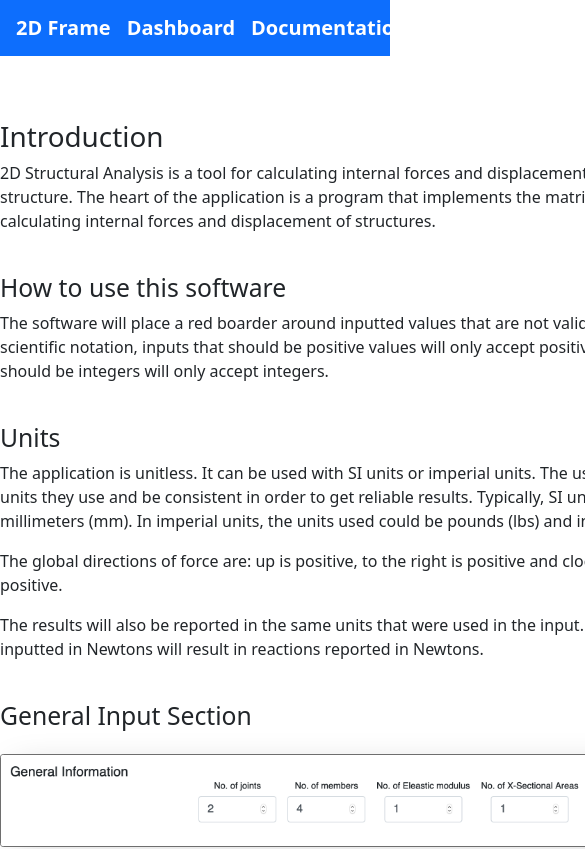
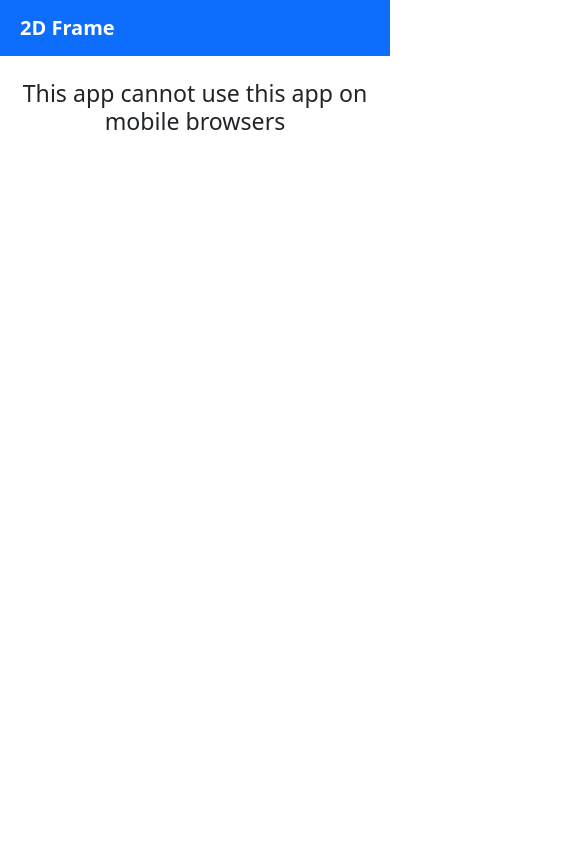
Before and after one commit to FredLavoie/2D-frame, a React (Vite) app: page /documentation in a window 390 px wide. Shown: the top 849 px of the page, 585 px wide, since content can reach past the window. Built offline with nearby package versions, Linux system fonts and the light colour scheme.

Commit message:
Small refactor of Documentation, Layout, Mobile, Main and App components

```diff
--- a/src/App.tsx
+++ b/src/App.tsx
@@ -7,7 +7,6 @@ import Dashboard from "./views/Dashboard";
 import Documentation from "./views/Documentation";
 import RouteNotFound from "./views/RouteNotFound";
 
-import "./index.scss";
 import "./App.scss";
 
 function App(): JSX.Element {
--- a/src/components/Layout.module.scss
+++ b/src/components/Layout.module.scss
@@ -1,11 +1,11 @@
 .nav-links-container {
     width: 100%;
-    padding-left: 16px;
+    padding-left: 1em;
     display: flex;
     flex-direction: row;
     justify-content: space-between;
 
-    a {
+    .title-link {
         font-weight: bold;
     }
 }
--- a/src/components/Layout.tsx
+++ b/src/components/Layout.tsx
@@ -8,7 +8,7 @@ function Layout(): JSX.Element {
         <>
             <nav className="navbar sticky-top navbar-dark bg-primary">
                 <div className={styles["nav-links-container"]}>
-                    <Link className="navbar-brand bold" to="/">
+                    <Link className={`${styles["title-link"]} navbar-brand bold`} to="/">
                         2D Frame
                     </Link>
                     <div className="navbar-brand">
@@ -17,6 +17,9 @@ function Layout(): JSX.Element {
                         </Link>
                         <Link className="navbar-brand" to="/documentation">
                             Documentation
+                        </Link>
+                        <Link className="navbar-brand" to="/documentation">
+                            Login
                         </Link>
                     </div>
                 </div>
--- a/src/index.scss
+++ b/src/index.scss
@@ -28,3 +28,22 @@ body {
     -ms-overflow-style: none; /* IE and Edge */
     scrollbar-width: none; /* Firefox */
 }
+
+/* consider moving this to the Documentation view scss file */
+p {
+    text-align: left;
+}
+
+.mobile-view {
+    display: none;
+}
+
+/* Screens smaller than 800px wide cannot use the app */
+@media (max-width: 800px) {
+    .app-container {
+        display: none;
+    }
+    .mobile-view {
+        display: block;
+    }
+}
--- a/src/main.tsx
+++ b/src/main.tsx
@@ -3,12 +3,18 @@ import ReactDOM from "react-dom/client";
 import { BrowserRouter } from "react-router-dom";
 
 import App from "./App";
+import Mobile from "./views/Mobile";
 import "./index.scss";
 
 ReactDOM.createRoot(document.getElementById("root") as HTMLElement).render(
     <React.StrictMode>
         <BrowserRouter>
-            <App />
+            <div className="app-container">
+                <App />
+            </div>
+            <div className="mobile-view">
+                <Mobile />
+            </div>
         </BrowserRouter>
     </React.StrictMode>,
 );
--- a/src/views/Documentation.module.scss
+++ b/src/views/Documentation.module.scss
@@ -1,17 +1,9 @@
-.documentation-container {
+.doc-container {
     margin: 4em auto 4em auto;
-    width: 800px;
+    width: 700px;
     display: flex;
     flex-direction: column;
-
-    h1,
-    h2 {
-        text-align: left;
-    }
-
-    p {
-        text-align: left;
-    }
+    align-items: flex-start;
 
     .doc-images {
         width: 700px;
--- a/src/views/Documentation.tsx
+++ b/src/views/Documentation.tsx
@@ -4,7 +4,7 @@ import styles from "./Documentation.module.scss";
 
 function Documentation(): JSX.Element {
     return (
-        <div className={styles["documentation-container"]}>
+        <div className={styles["doc-container"]}>
             <h1>Introduction</h1>
             <p>
                 2D Structural Analysis is a tool for calculating internal forces and displacements of a two-dimensional structure. The heart
--- /dev/null
+++ b/src/views/Mobile.module.scss
@@ -0,0 +1,4 @@
+.title-link {
+    font-weight: bold;
+    margin-left: 1em;
+}
--- /dev/null
+++ b/src/views/Mobile.tsx
@@ -0,0 +1,20 @@
+import React from "react";
+import { Link } from "react-router-dom";
+
+import styles from "./Mobile.module.scss";
+
+function Mobile(): JSX.Element {
+    return (
+        <>
+            <nav className="navbar sticky-top navbar-dark bg-primary">
+                <Link className={`${styles["title-link"]} navbar-brand bold`} to="/">
+                    2D Frame
+                </Link>
+            </nav>
+            <br />
+            <h3>This app cannot use this app on mobile browsers</h3>
+        </>
+    );
+}
+
+export default Mobile;
```
